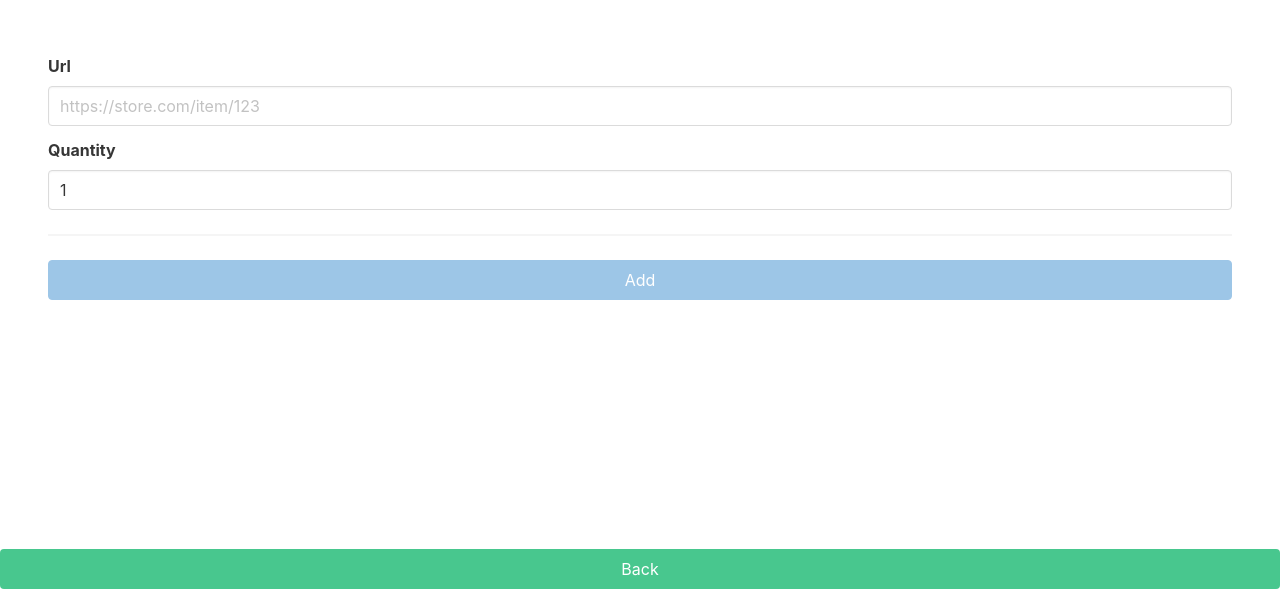
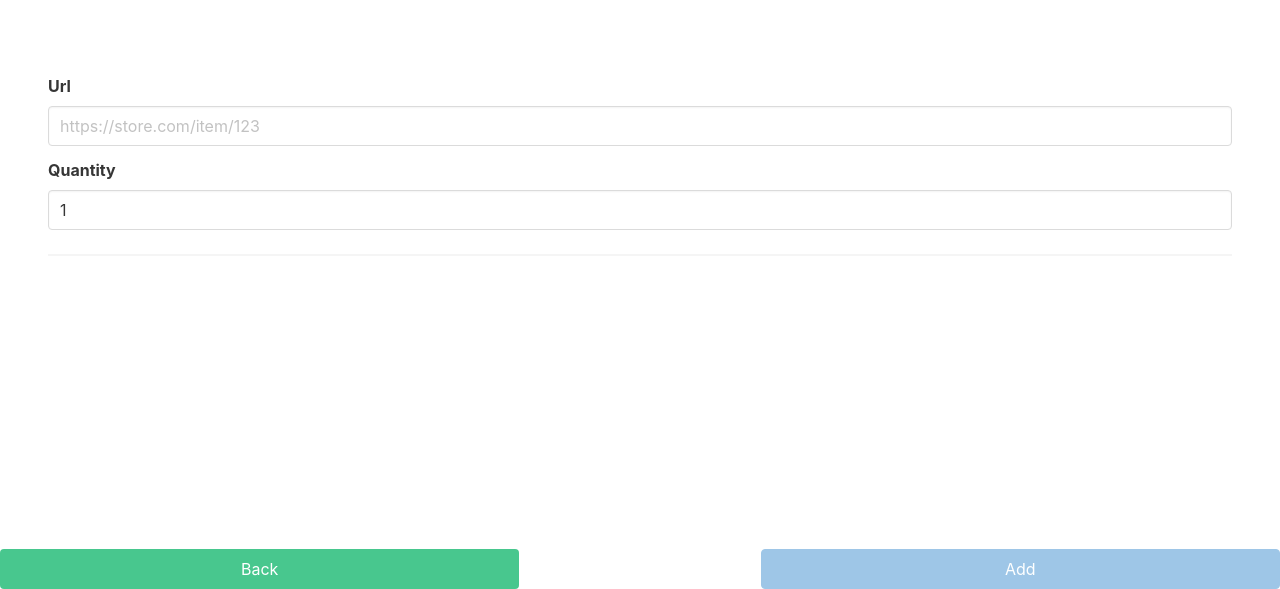
Before and after one commit to siimp/basket-watch, a Vue app: page /basket/1/basket-item in a window 1280 px wide. Shown: the part 211-800 px from the top of the page. Built offline with nearby package versions, Linux system fonts and the light colour scheme.

Commit message:
double bottom buttons

```diff
--- a/src/basketItem/views/BasketItem.vue
+++ b/src/basketItem/views/BasketItem.vue
@@ -15,13 +15,19 @@
           </div>
       </div>
       <hr/>
-      <div class="control">
-          <button class="button is-info max-width" :disabled="!isValid()" @click="add">Add</button>
-      </div>
       <br/>
     </div>
   </div>
-  <button class="button is-success max-width bottom-button" @click="back">Back</button>
+  <div class="bottom max-width">
+    <div class="columns is-mobile is-12">
+      <div class="column is-5">
+        <button class="button is-success max-width" @click="back">Back</button>
+      </div>
+      <div class="column is-5 is-offset-2">
+        <button class="button is-info max-width" :disabled="!isValid()" @click="add">Add</button>
+      </div>
+    </div>
+  </div>
 </div>
 </template>
 
@@ -67,7 +73,7 @@ div.section {
 .max-height {
     height: 100%;
 }
-.bottom-button {
+.bottom {
   position: fixed;
   bottom: 0px;
 }
```
